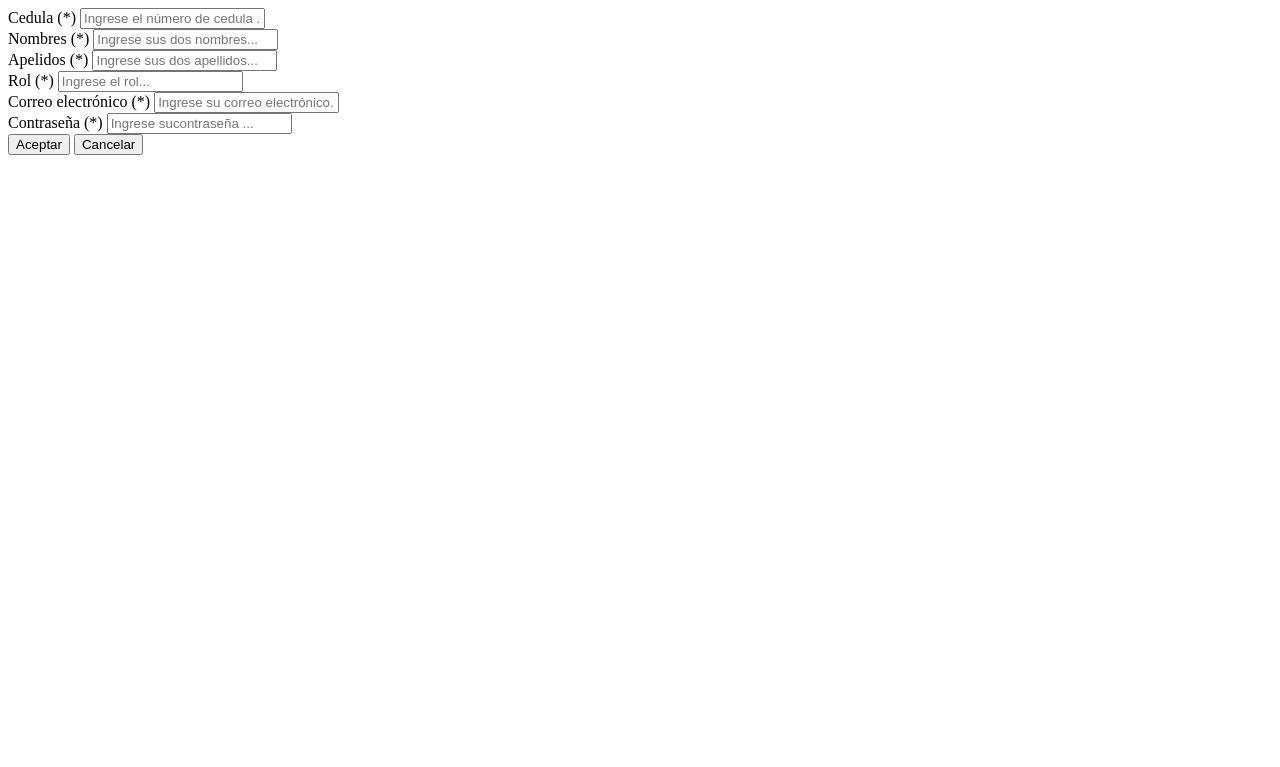
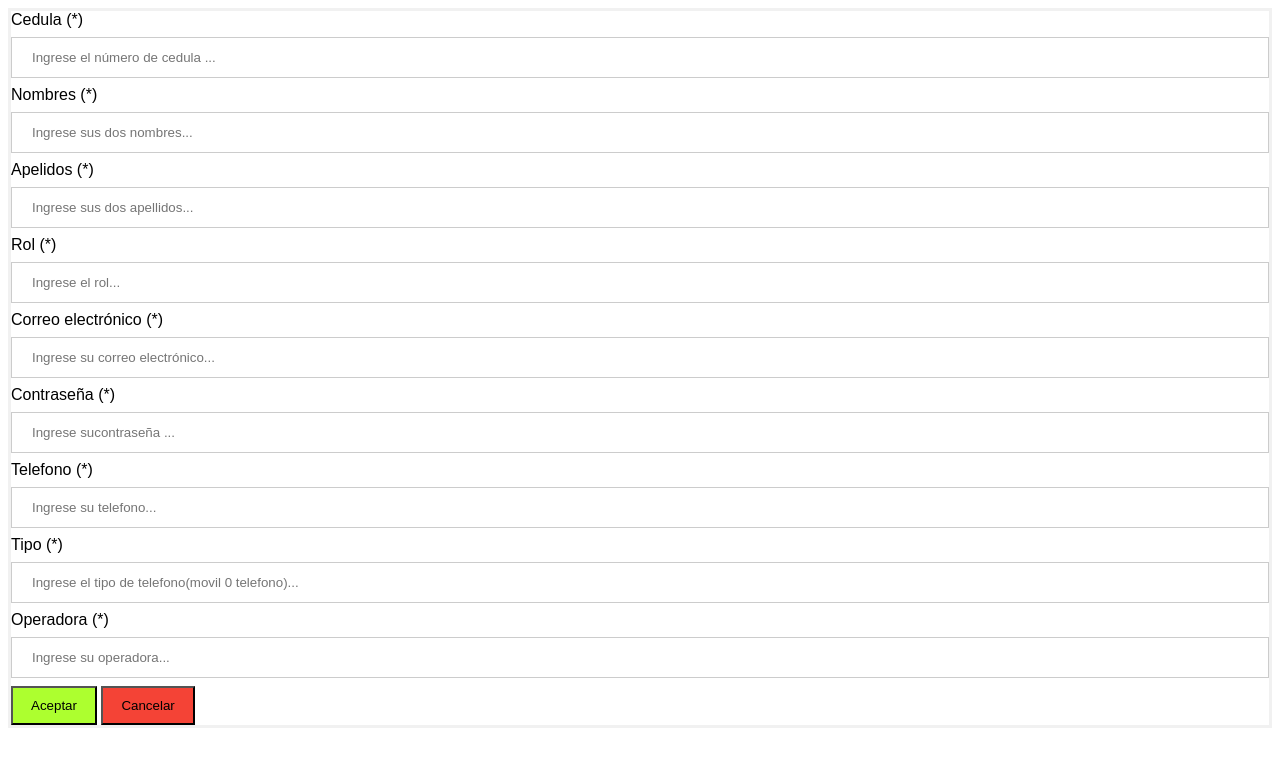
Before and after one commit to Elwilliko/PHPHypermedial, a PHP site: page /public/vista/crear_usuario.html in a window 1280 px wide. Shown: the top 767 px of the page. Run offline with PHP 8.4, Linux system fonts and the light colour scheme.

Commit message:
crecion de php usuario y login php, modificacion css

```diff
--- a/index.html
+++ b/index.html
@@ -58,7 +58,7 @@
     <form class="derecha">
         <nav>
             <ul class="nav">
-                <li><a href=public/vista/crear_usuario.html>Login</a></li>
+                <li><a href=public/vista/login.html>Login</a></li>
             </ul>
         </nav>
     </form>
--- /dev/null
+++ b/public/vista/crear_usuario.css
@@ -0,0 +1,23 @@
+body {font-family: Arial, Helvetica, sans-serif;}
+form {border: 3px solid #f1f1f1;}
+
+input[type=text], input[type=password], input[type=email] {
+    width: 100%;
+    padding: 12px 20px;
+    margin: 8px 0;
+    display: inline-block;
+    border: 1px solid #ccc;
+    box-sizing: border-box;
+}
+
+input[type=reset]{
+    width: auto;
+    padding: 10px 18px;
+    background-color: #f44336;
+}
+
+input[type=submit] {
+    width: auto;
+    padding: 10px 18px;
+    background-color: greenyellow;
+}
--- a/public/vista/crear_usuario.html
+++ b/public/vista/crear_usuario.html
@@ -2,8 +2,12 @@
 <html>
 <head>
     <meta charset="UTF-8">
+    <link rel="stylesheet" type="text/css" href="crear_usuario.css">
+
 </head>
 <body>
+<section>
+<div class="container">
 <form id="formulario01" method="POST" action="../controladores/crear_usuario.php">
     <label for="cedula">Cedula (*)</label>
     <input type="text" id="cedula" name="cedula" value="" placeholder="Ingrese el número de cedula ..."
@@ -29,8 +33,21 @@
     <input type="password" id="contrasena" name="contrasena" value="" placeholder="Ingrese su
 contraseña ..." required/>
     <br>
+    <label for="telefono">Telefono (*)</label>
+    <input type='text' id="telefono" name= "telefono" value="" placeholder="Ingrese su telefono..." >
+    <br>
+    <label for="tipo">Tipo (*)</label>
+    <input type='text' id="tipo" name= "tipo" value="" placeholder="Ingrese el tipo de telefono(movil 0 telefono)..." >
+    <br>
+    <label for="tipo">Operadora (*)</label>
+    <input type='text' id="operadora" name= "operadora" value="" placeholder="Ingrese su operadora..." >
+    <br>
     <input type="submit" id="crear" name="crear" value="Aceptar" />
     <input type="reset" id="cancelar" name="cancelar" value="Cancelar" />
+
+
 </form>
+</div>
+</section>
 </body>
 </html>
```
Also changed, not shown: public/controladores/crear_usuario.php (+15 -0 lines), public/controladores/login.php (+29 -0 lines), public/vista/login.css (added, +23 -0 lines), public/vista/login.html (added, +21 -0 lines).
